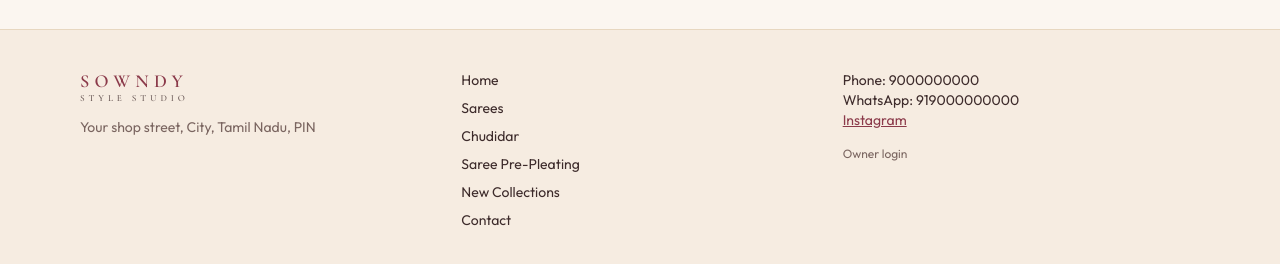
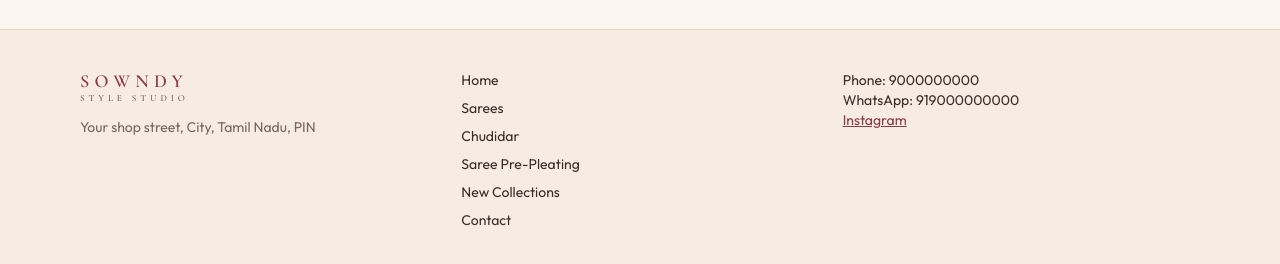
Before and after one commit to vasu-devan143/sowndy-style-studio, a Next.js app: page / in a window 1280 px wide. Shown: the part 1056-1320 px from the top of the page. Built offline with nearby package versions, Linux system fonts and the light colour scheme; no server answers; the database is empty.

Commit message:
Remove Owner login link from the public footer.
Co-authored-by: Cursor <cursoragent@cursor.com>

```diff
--- a/components/Footer.tsx
+++ b/components/Footer.tsx
@@ -31,8 +31,8 @@ export function Footer() {
           <a href={settings.instagram} className="text-rose underline" target="_blank" rel="noreferrer">
             Instagram
           </a>
-          <p className="mt-4 text-xs text-muted">
-            {isAdmin ? (
+          {isAdmin && (
+            <p className="mt-4 text-xs">
               <button
                 type="button"
                 className="font-semibold text-rose"
@@ -43,10 +43,8 @@ export function Footer() {
               >
                 வெளியேறு / Log out
               </button>
-            ) : (
-              <Link href="/admin">Owner login</Link>
-            )}
-          </p>
+            </p>
+          )}
         </div>
       </div>
     </footer>
```
